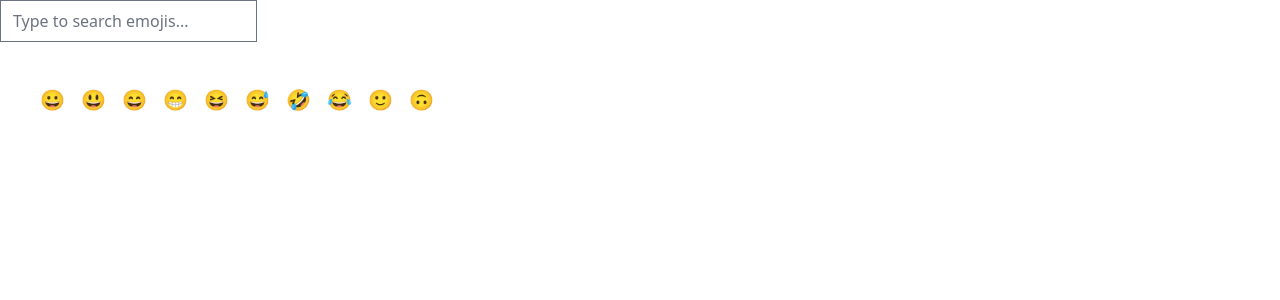
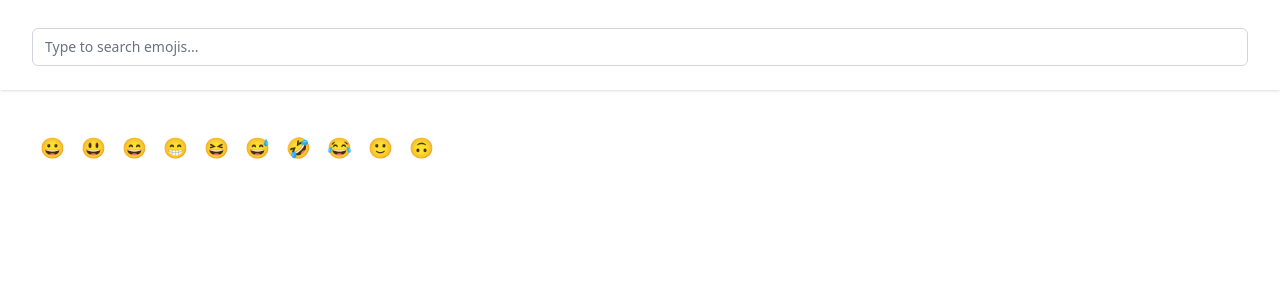
Before and after one commit to macromanhq/emoji-search, a Vue app: page / in a window 1280 px wide. Shown: the top 300 px of the page. Built offline with nearby package versions, Linux system fonts and the light colour scheme.

Commit message:
Emoji Search Improved with design changes

```diff
--- a/src/components/EmojiSearch.vue
+++ b/src/components/EmojiSearch.vue
@@ -1,8 +1,10 @@
 <template>
-    <div>
-      <input type="text" @input="onInput" placeholder="Type to search emojis...">
+  <header class="bg-white shadow">
+    <div class="mx-auto max-w-7xl px-4 py-6 sm:px-6 lg:px-8">
+      <input type="text" @input="onInput" placeholder="Type to search emojis..." class="mt-1 block w-full px-3 py-2 bg-white border border-gray-300 rounded-md text-gray-900 focus:outline-none focus:ring-indigo-500 focus:border-indigo-500 sm:text-sm">
     </div>
-  </template>
+  </header>
+</template>
 
   <script>
   export default {
```
